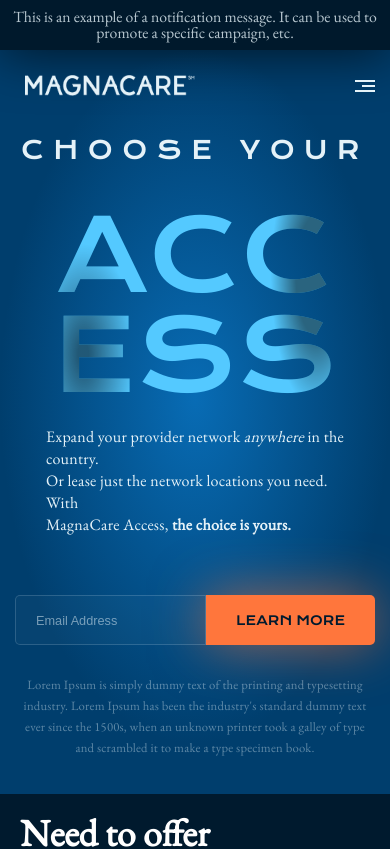
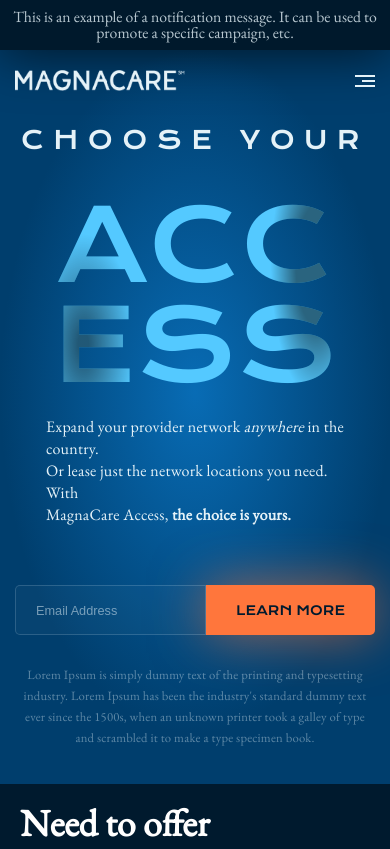
Before and after one commit to iperun23/magnacare, a Next.js app: page / in a window 390 px wide. Shown: the top 849 px of the page. Built offline with nearby package versions, Linux system fonts and the light colour scheme.

Commit message:
nav update

```diff
--- a/styles/globals.css
+++ b/styles/globals.css
@@ -115,7 +115,6 @@
 @media (max-width: 768px) {
   .navbar_menu-icon {
     height: 12px;
-    padding: 0 15px;
   }
 
   .navbar_line {
@@ -128,7 +127,7 @@
     }
 
     .navbar {
-      padding: 25px 0px 25px 25px;
+      padding: 20px 15px;
     }
     .navbar_menu {
       height: 17px;
```
